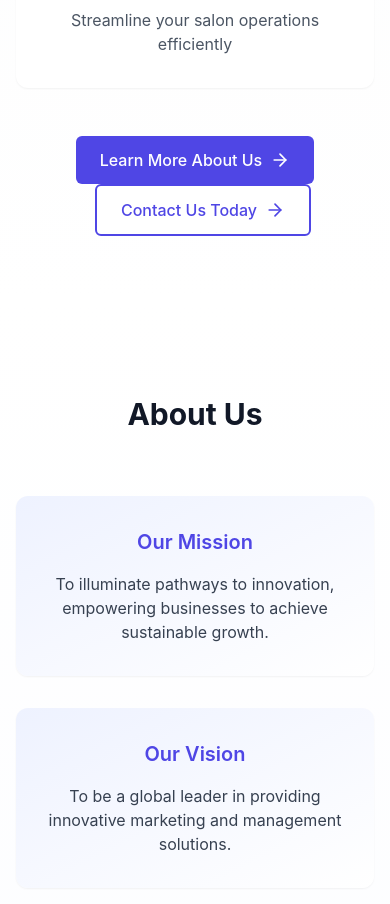
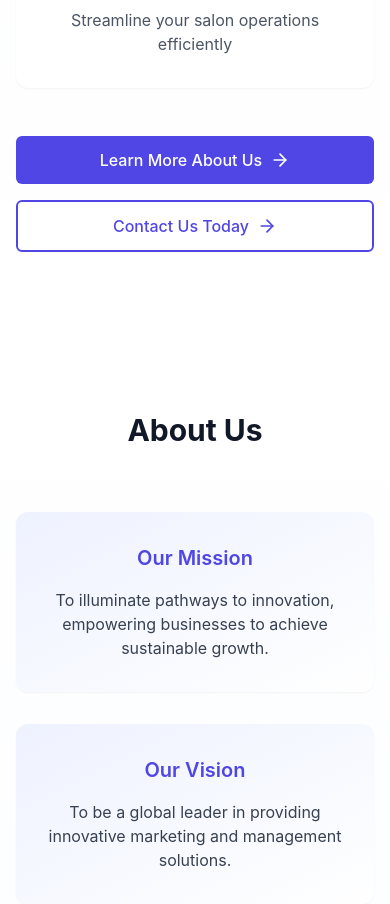
Before and after one commit to maduranga98/lumora-ventures, a React (Create React App) app: page / in a window 390 px wide. Shown: the part 1860-2764 px from the top of the page. Built offline with nearby package versions, Linux system fonts and the light colour scheme.

Commit message:
layout corrected

```diff
--- a/public/index.html
+++ b/public/index.html
@@ -24,7 +24,7 @@
       work correctly both with client-side routing and a non-root public URL.
       Learn how to configure a non-root public URL by running `npm run build`.
     -->
-    <title>React App</title>
+    <title>Lumora Ventures</title>
   </head>
   <body>
     <noscript>You need to enable JavaScript to run this app.</noscript>
--- a/src/components/Overview.js
+++ b/src/components/Overview.js
@@ -64,16 +64,17 @@ const Overview = ({ onNavClick }) => {
         </div>
 
         <div className="mt-12 lg:mt-20 text-center animate-on-scroll opacity-0 translate-y-8">
+          <div className="flex flex-col sm:flex-row justify-center items-center gap-4">
             <button
               onClick={() => onNavClick("about")}
-            className="group inline-flex items-center justify-center px-6 py-3 text-base font-medium rounded-md text-white bg-indigo-600 hover:bg-indigo-700 transform hover:scale-105 transition-all duration-300"
+              className="w-full sm:w-auto inline-flex items-center justify-center px-6 py-3 text-base font-medium rounded-md text-white bg-indigo-600 hover:bg-indigo-700 transform hover:scale-105 transition-all duration-300"
             >
               Learn More About Us
               <ArrowRight className="ml-2 h-5 w-5 group-hover:translate-x-1 transition-transform" />
             </button>
             <button
               onClick={() => onNavClick("contact")}
-            className="ml-4 group inline-flex items-center justify-center px-6 py-3 text-base font-medium rounded-md text-indigo-600 bg-white border-2 border-indigo-600 hover:bg-indigo-50 transform hover:scale-105 transition-all duration-300"
+              className="w-full sm:w-auto inline-flex items-center justify-center px-6 py-3 text-base font-medium rounded-md text-indigo-600 bg-white border-2 border-indigo-600 hover:bg-indigo-50 transform hover:scale-105 transition-all duration-300"
             >
               Contact Us Today
               <ArrowRight className="ml-2 h-5 w-5 group-hover:translate-x-1 transition-transform" />
@@ -81,6 +82,7 @@ const Overview = ({ onNavClick }) => {
           </div>
         </div>
       </div>
+    </div>
   );
 };
 
```
Lines whose indentation alone changed are shown as unchanged.
